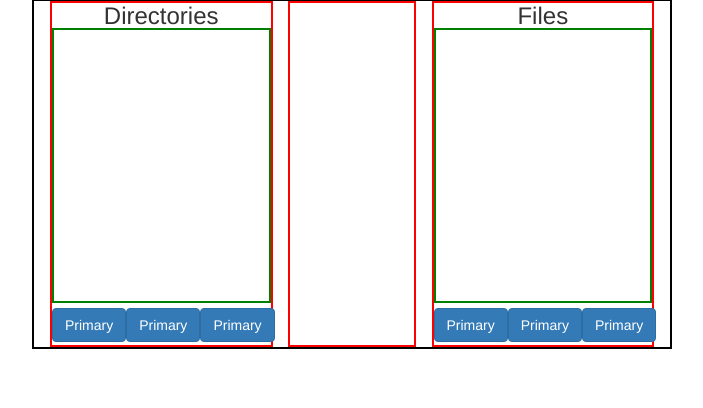
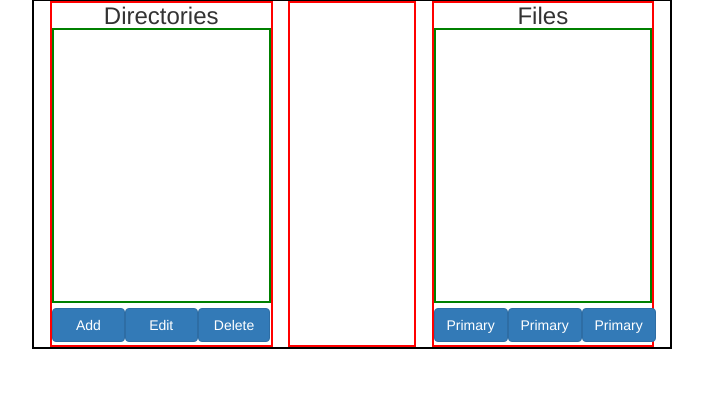
Before and after one commit to jeffreychen2016/Doc-Manager, a PHP site: page /Comdata_Prod/ in a window 1280 px wide. Shown: the part 392-800 px from the top of the page, without its empty margins (288-991 px from the left). Run offline with PHP 8.4, Linux system fonts and the light colour scheme; some libraries are stand-ins or nearby versions.

Commit message:
added modal for adding naming the new directory

```diff
--- a/css/style.css
+++ b/css/style.css
@@ -178,6 +178,10 @@ input[type="file"] {
     justify-content: space-evenly;
 }
 
+.doc_manager_btn_group button {
+    width: 74px;
+}
+
 #doc_manager_dir_list {
     list-style: none;
     list-style-position:inside;
@@ -189,3 +193,11 @@ input[type="file"] {
     margin:0;
     padding:0;
 }
+
+#doc_manager_dir_list a {
+    display: block;
+    width: 100%;
+    text-decoration: none;
+    cursor: pointer;
+    size: 2em;
+}
--- a/index.php
+++ b/index.php
@@ -107,9 +107,9 @@ include 'process.php';
 					?>
 				</form>
 				<div class="doc_manager_btn_group">
-					<button type="button" class="btn btn-primary">Primary</button>
-					<button type="button" class="btn btn-primary">Primary</button>
-					<button type="button" class="btn btn-primary">Primary</button>
+					<button type="button" class="btn btn-primary" data-toggle="modal" data-target="#myModal">Add</button>
+					<button type="button" class="btn btn-primary">Edit</button>
+					<button type="button" class="btn btn-primary">Delete</button>
 				</div>
 			</div>
 
@@ -123,7 +123,7 @@ include 'process.php';
 
 				</form>
 				<div class="doc_manager_btn_group">
-					<button type="button" class="btn btn-primary">Primary</button>
+					<button type="button" class="btn btn-primary" data-toggle="modal" data-target="#myModal">Primary</button>
 					<button type="button" class="btn btn-primary">Primary</button>
 					<button type="button" class="btn btn-primary">Primary</button>
 				</div>
@@ -133,16 +133,37 @@ include 'process.php';
 		<div id="footer">
 
 		</div>
+		<!-- Create Directory Modal -->
+		<div class="modal fade" id="myModal" tabindex="-1" role="dialog" aria-labelledby="myModalLabel">
+			<form action="process.php" method="post">
+				<div class="modal-dialog" role="document">
+					<div class="modal-content">
+						<div class="modal-header">
+							<button type="button" class="close" data-dismiss="modal" aria-label="Close"><span aria-hidden="true">&times;</span></button>
+							<h4 class="modal-title" id="myModalLabel">Add Directory</h4>
+						</div>
+						<div class="modal-body">
+							<label for="add_directory_name">Directory Name</label>
+							<input type="text" id="add_directory_name" name="directory_name">
+						</div>
+						<div class="modal-footer">
+							<button type="button" class="btn btn-default" data-dismiss="modal">Close</button>
+							<input type="submit" class="btn btn-primary" value="Add Directory"></input>
+						</div>
+					</div>
+				</div>
+			</form>
+		</div>
 	</div>
 
 
 	<!--CSS,JQuery,JS -->
-	<link rel="stylesheet" type="text/css" href="https://maxcdn.bootstrapcdn.com/bootstrap/3.3.7/css/bootstrap.min.css">
 	<script
 	  src="https://code.jquery.com/jquery-3.2.1.min.js"
 	  integrity="sha256-hwg4gsxgFZhOsEEamdOYGBf13FyQuiTwlAQgxVSNgt4="
 	  crossorigin="anonymous"></script>
 	<script type="text/javascript" src="https://maxcdn.bootstrapcdn.com/bootstrap/3.3.7/js/bootstrap.min.js"></script>
+	<link rel="stylesheet" type="text/css" href="https://maxcdn.bootstrapcdn.com/bootstrap/3.3.7/css/bootstrap.min.css">
 	<!-- My CSS -->
 	<link rel="stylesheet" type="text/css" href="css/style.css">
 	<script type="text/javascript" src="js/js.js"></script>
```
